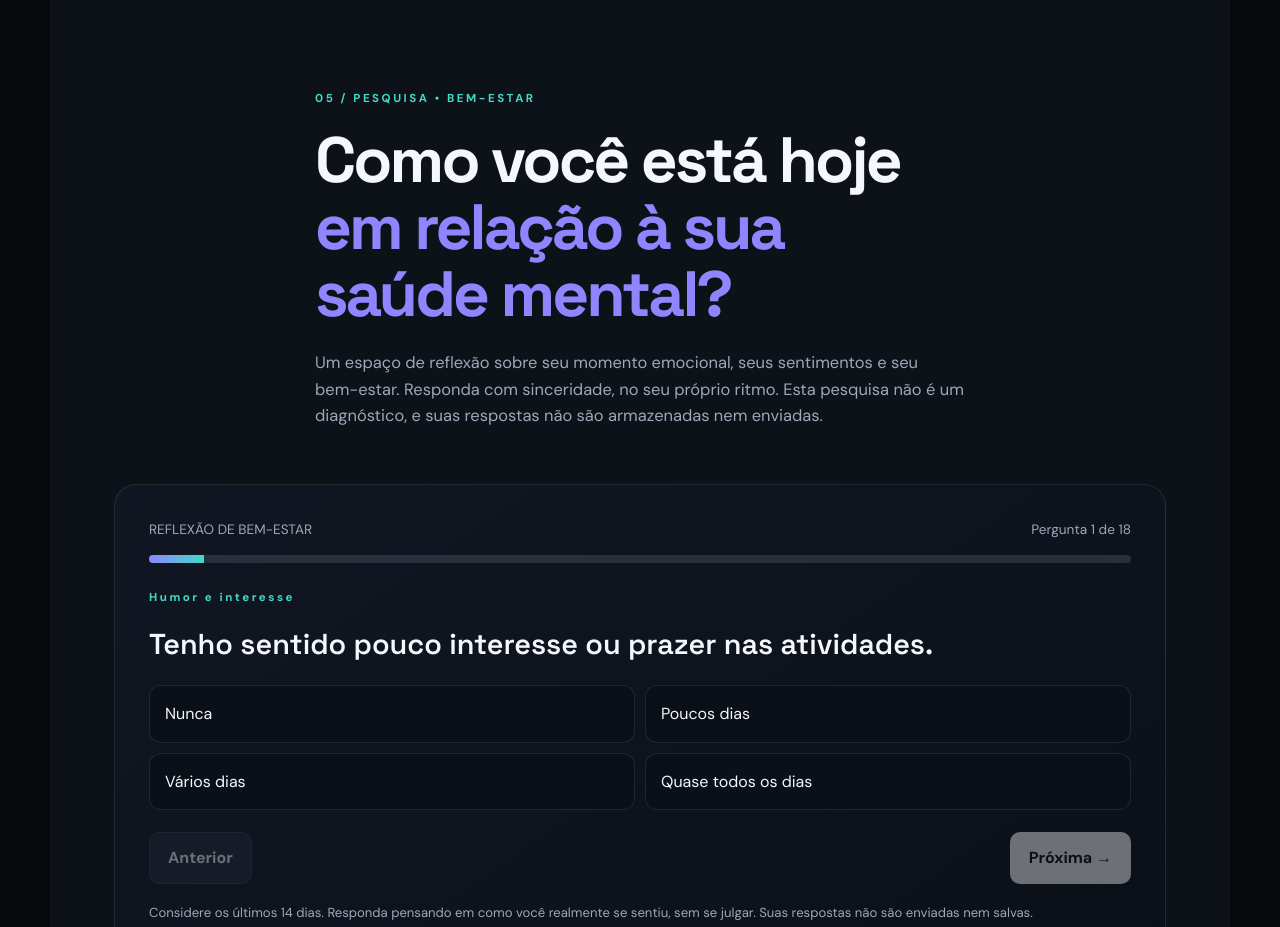
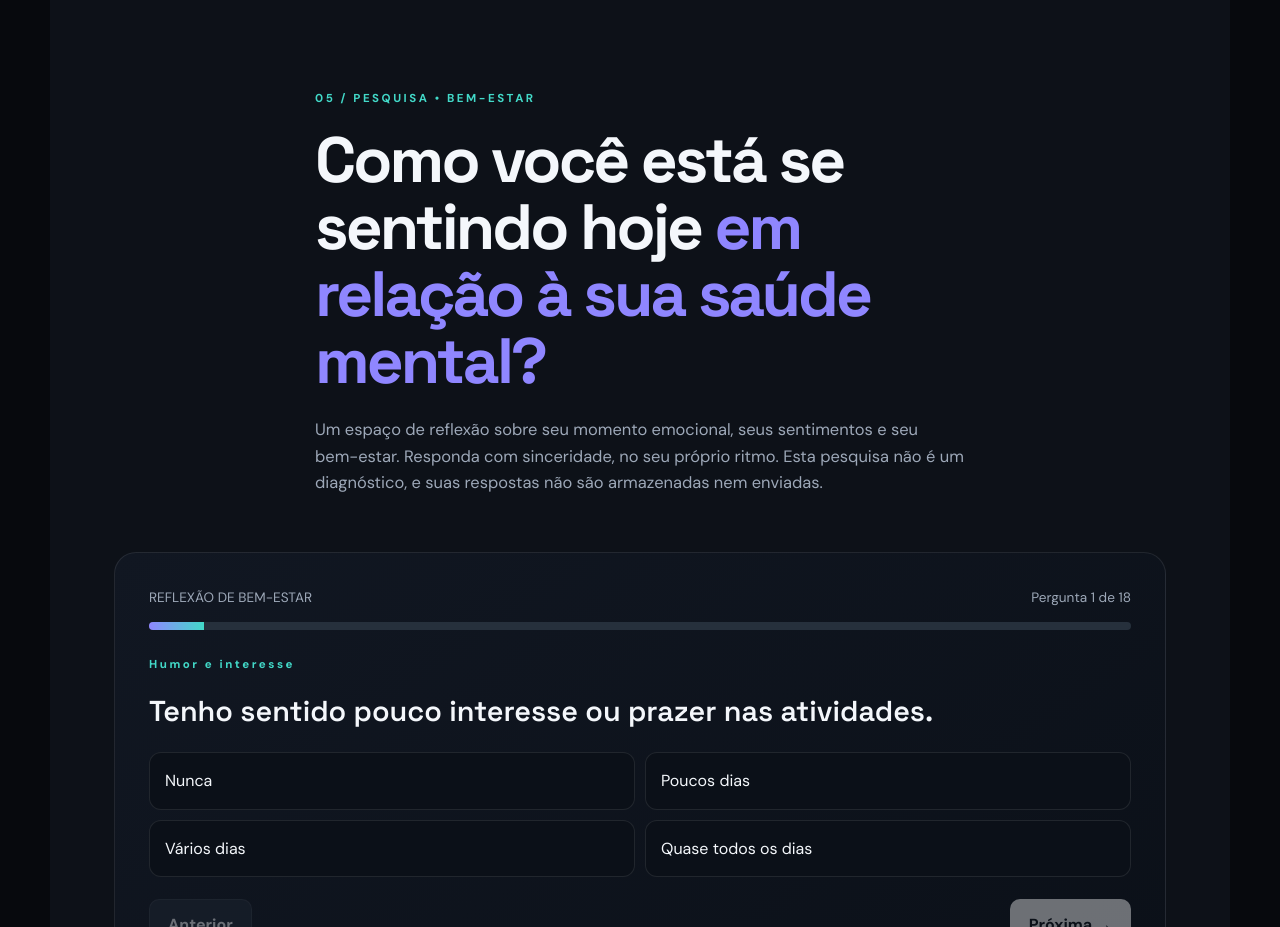
Before and after one commit to otaviopasseighteen-maker/Sa-de---Vida, a plain HTML site: page index.html in a window 1280 px wide. Shown: the part 5785-6712 px from the top of the page. Drawn offline with Linux system fonts and the light colour scheme.

Commit message:
Ajusta pergunta da pesquisa para foco em saúde mental

```diff
--- a/index.html
+++ b/index.html
@@ -225,7 +225,7 @@
     <section class="emotional-screening section dark-section" id="pesquisa">
       <div class="section-heading compact">
         <p class="eyebrow">05 / PESQUISA • BEM-ESTAR</p>
-        <h2>Como você está hoje <span>em relação à sua saúde mental?</span></h2>
+        <h2>Como você está se sentindo hoje <span>em relação à sua saúde mental?</span></h2>
         <p>Um espaço de reflexão sobre seu momento emocional, seus sentimentos e seu bem-estar. Responda com sinceridade, no seu próprio ritmo. Esta pesquisa não é um diagnóstico, e suas respostas não são armazenadas nem enviadas.</p>
       </div>
       <div id="emotional-screening" aria-live="polite" aria-atomic="true">
```
